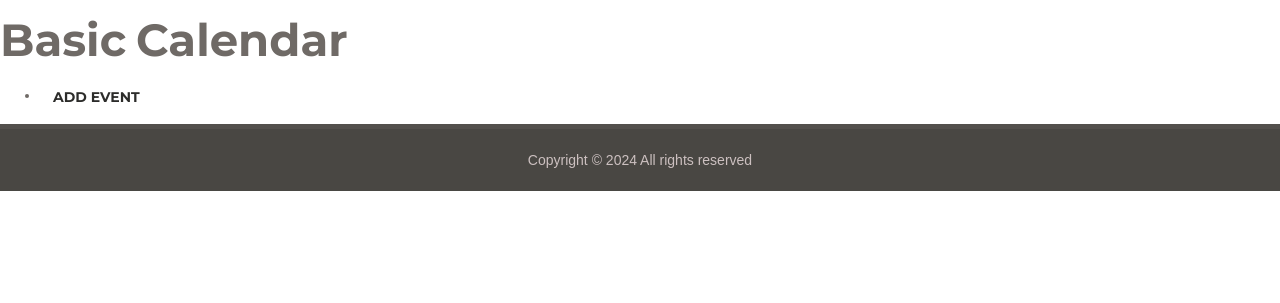
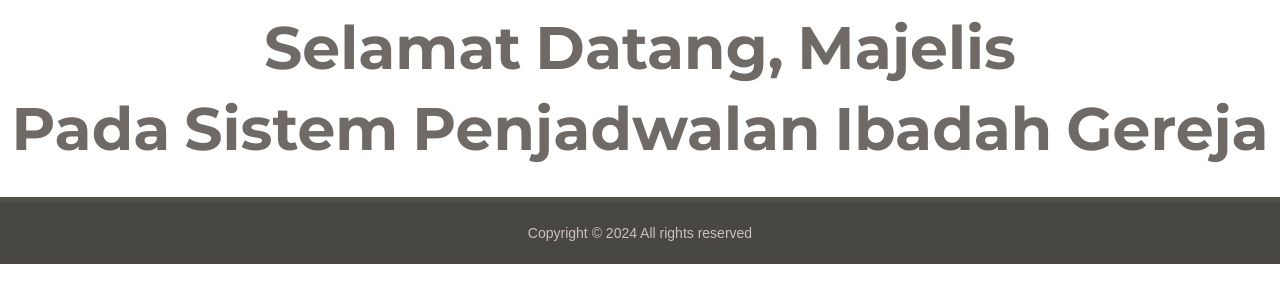
Before and after one commit to reyhanrmdhn/jadwal-gereja, a PHP site: the page made by application/views/admin/dashboard.php in a window 1280 px wide. Shown: the top 303 px of the page. Run offline with PHP 8.4, Linux system fonts and the light colour scheme; the template is opened without the code that fills it, so the values that code supplies are empty; some web fonts are replaced.

Commit message:
welcome page

```diff
--- a/application/helpers/jadwal_helper.php
+++ b/application/helpers/jadwal_helper.php
@@ -3,7 +3,7 @@
 {
   $ci = get_instance();
   if (!$ci->session->userdata('isLoggedIn') == TRUE) {
-    redirect('gotoadminpage');
+    redirect('/');
   }
 }
 
--- a/application/views/admin/dashboard.php
+++ b/application/views/admin/dashboard.php
@@ -3,32 +3,10 @@
         <div class="col-lg-12">
             <!--begin::Portlet-->
             <div class="m-portlet" id="m_portlet">
-                <div class="m-portlet__head">
-                    <div class="m-portlet__head-caption">
-                        <div class="m-portlet__head-title">
-                            <span class="m-portlet__head-icon">
-                                <i class="flaticon-map-location"></i>
-                            </span>
-                            <h3 class="m-portlet__head-text">
-                                Basic Calendar
-                            </h3>
-                        </div>
-                    </div>
-                    <div class="m-portlet__head-tools">
-                        <ul class="m-portlet__nav">
-                            <li class="m-portlet__nav-item">
-                                <a href="#" class="btn btn-accent m-btn m-btn--custom m-btn--icon m-btn--pill m-btn--air">
-                                    <span>
-                                        <i class="la la-plus"></i>
-                                        <span>Add Event</span>
-                                    </span>
-                                </a>
-                            </li>
-                        </ul>
-                    </div>
-                </div>
-                <div class="m-portlet__body">
-                    <div id="m_calendar"></div>
+                <div class="m-portlet__body text-center">
+                    <h2>Selamat Datang, Majelis</h2>
+                    <h2>Pada Sistem Penjadwalan Ibadah Gereja</h2>
+                    <img src="<?= base_url('assets/img/logo/logo.png') ?>" alt="">
                 </div>
             </div>
             <!--end::Portlet-->
```
